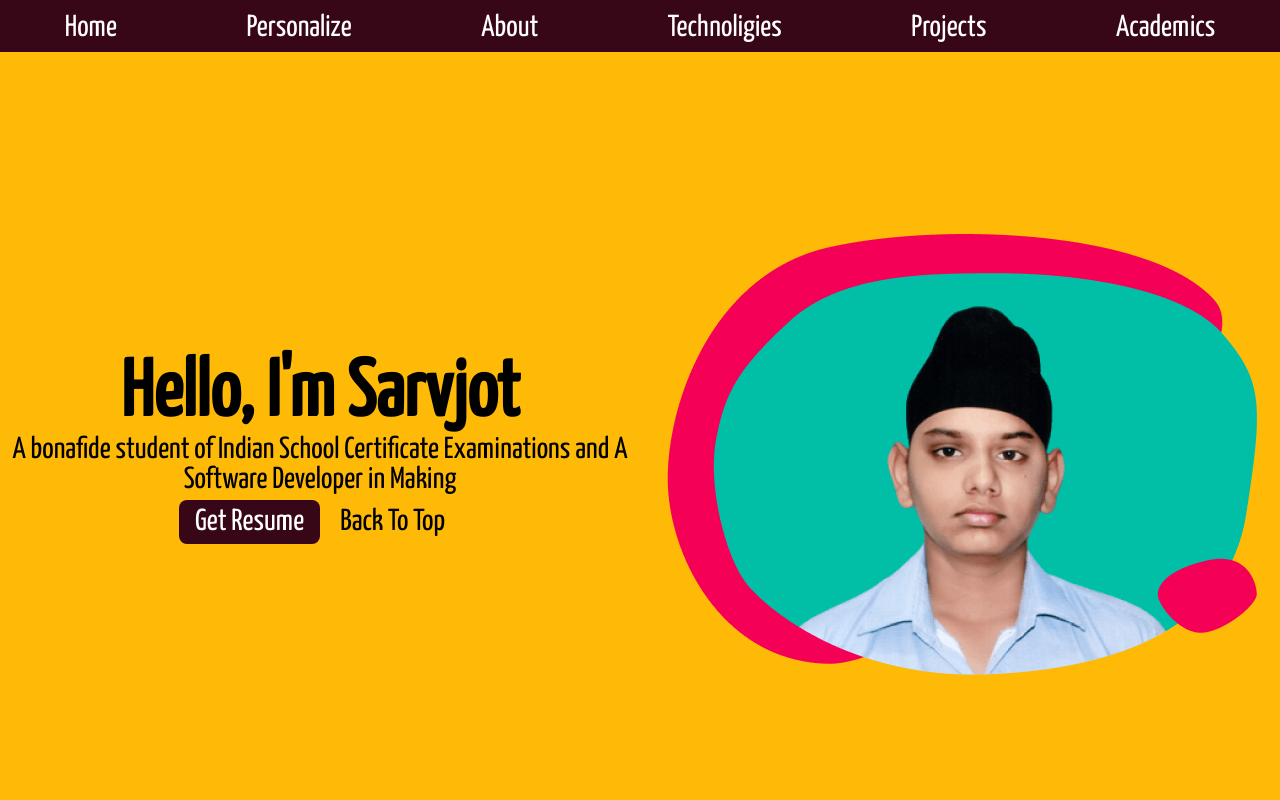
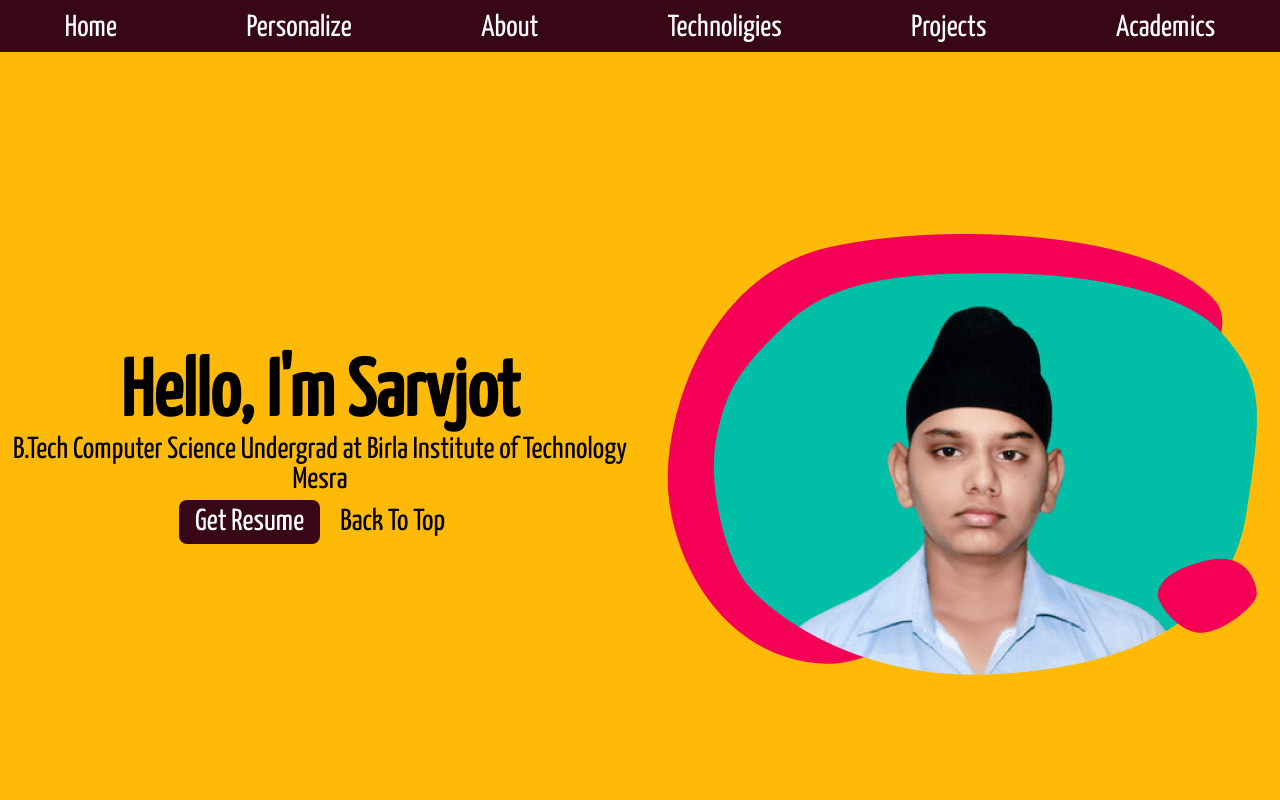
Before and after one commit to sarvjot/sarvjot.github.io, a plain HTML site: page index.html in a window 1280 px wide. Shown: the top 800 px of the page. Drawn offline with Linux system fonts and the light colour scheme; a script that the page names is missing; a web font is replaced by a local one.

Commit message:
Update index.html

```diff
--- a/index.html
+++ b/index.html
@@ -30,8 +30,7 @@
         <div id="home-grid">
             <section id="home-first-section">
                 <p class="text-xl">Hello, I'm Sarvjot</p>
-                <p class="text-md">A bonafide student of Indian School Certificate
-                    Examinations and A Software Developer in Making</p>
+                <p class="text-md">B.Tech Computer Science Undergrad at Birla Institute of Technology Mesra</p>
                 <div>
                     <a class="text-md btn btn-lg" target="_blank" href="https://github.com/sarvjot/Resume/blob/master/Resume_Sarvjot.pdf">Get Resume</a>
                     <button class="top-btn btn-secondary btn-lg text-md">Back To Top</button>
```
